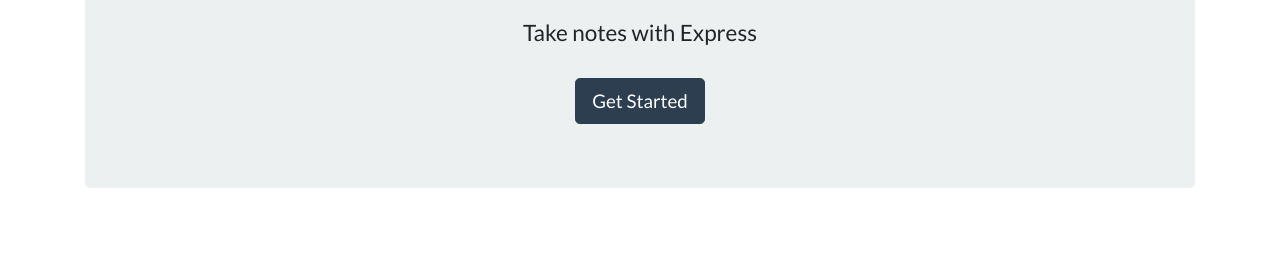
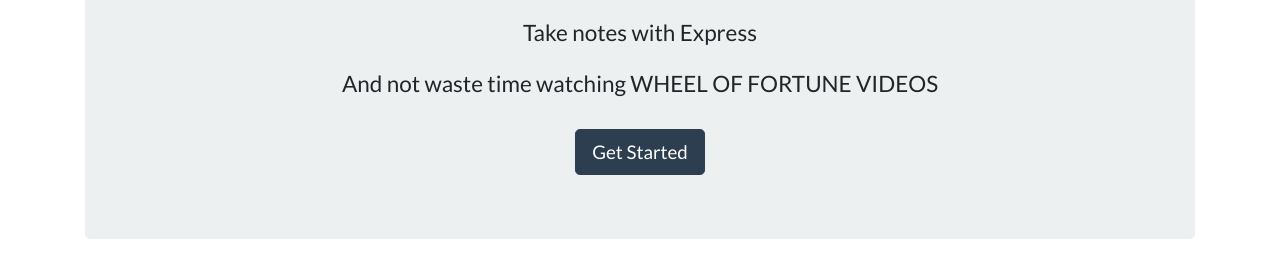
Before and after one commit to datfoosteve/NoteEnscripter, a website: page public/index.html in a window 1280 px wide. Shown: the part 287-564 px from the top of the page. Drawn offline with nearby package versions, Linux system fonts and the light colour scheme; no server answers.

Commit message:
make it better

```diff
--- a/public/index.html
+++ b/public/index.html
@@ -21,6 +21,7 @@
           Stephens Note Taker <span role="img" aria-label="Memo">📝</span>
         </h1>
         <h4 class="mt-4">Take notes with Express</h4>
+        <h4 class="mt-4">And not waste time watching WHEEL OF FORTUNE VIDEOS</h4>
         <a class="btn btn-primary btn-lg mt-4" href="/notes" role="button"
           >Get Started</a
         >
```
